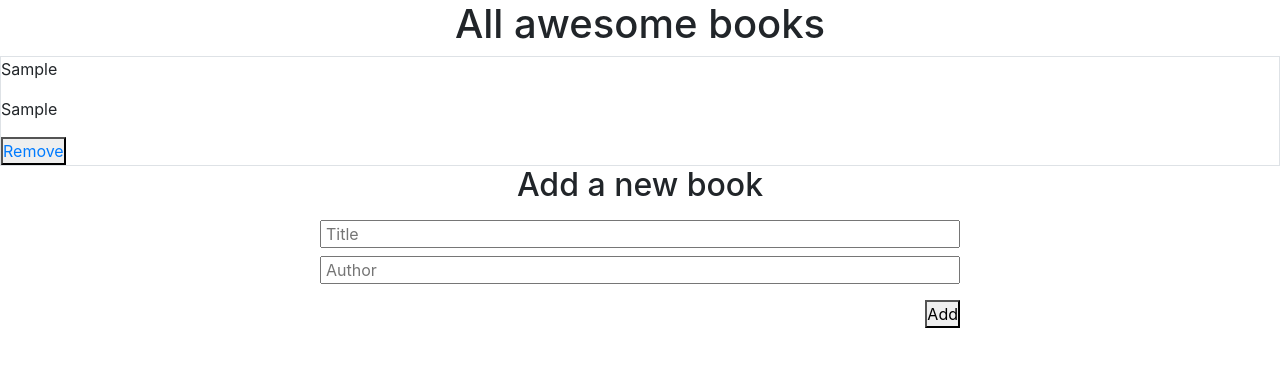
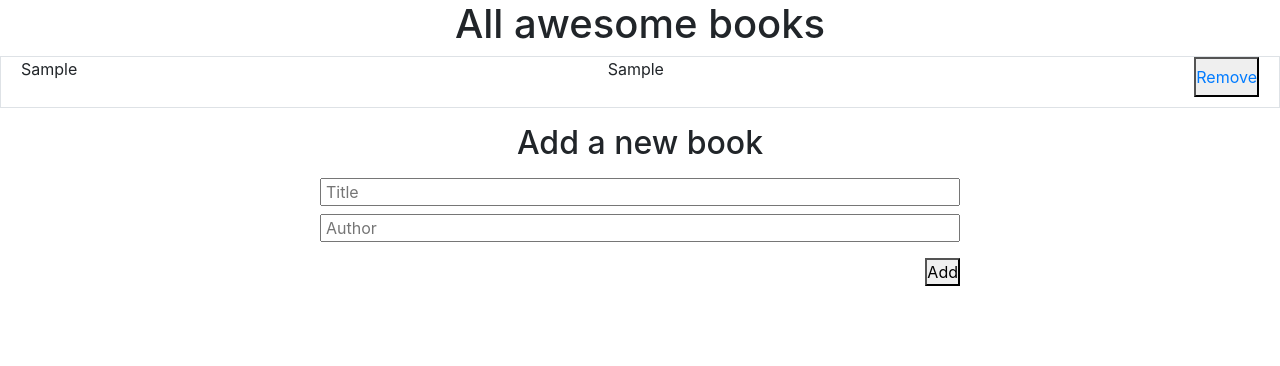
Before and after one commit to bimbolabuari/mv-awesome-books, a website: page index.html in a window 1280 px wide. Both pictures are taken after typing "Sample", "Sample" into the empty fields and a click on the button "Add". Drawn offline with nearby package versions, Linux system fonts and the light colour scheme.

Commit message:
Add styling

```diff
--- a/index.html
+++ b/index.html
@@ -9,8 +9,8 @@
   </head>
     <body>
         <h1 class="text-center">All awesome books</h1>
-        <section id="collection" class="d-flex justify-content-center m-auto border w-100">
-          <div id= 'book-collection' class="d-flex w-100"></div>
+        <section id="collection" class="d-flex justify-content-center m-auto w-100">
+          <ul id= 'book-collection' class="d-flex flex-column border w-100"></ul>
         </section>
         <div class="d-flex justify-content-center w-50 m-auto">
         <section id="createBook" class="w-100">
--- a/index.js
+++ b/index.js
@@ -44,20 +44,20 @@ class ShowBooks {
 
   static createBookElement(book) {
     const list = document.querySelector('#book-collection');
-    const bookItem = document.createElement('div');
-    bookItem.classList.add()
+    const bookItem = document.createElement('li');
+    bookItem.classList.add("book-item")
     bookItem.id = `${book.id}`;
     bookItem.innerHTML = `
-      <p>${book.title}</p>
-      <p>${book.author}</p>
-      <button><a href="#" class="delete">Remove</a></button>
+      <p class="">${book.title}</p>
+      <p class="">${book.author}</p>
+      <button class=""><a href="#" class="delete">Remove</a></button>
     `;
     list.appendChild(bookItem);
   }
 
   static deleteBook(element) {
     if (element.classList.contains('delete')) {
-      element.parentElement.parentElement.remove();
+      element.parentElement.remove();
     }
   }
 
--- a/styles.css
+++ b/styles.css
@@ -5,3 +5,11 @@
     list-style-type: none;
     text-decoration: none;
 }
+
+.book-item {
+    display: flex;
+    width: 100%;
+    justify-content: space-between;
+    padding: 0 20px;
+    margin-bottom: 10px;
+}
```
